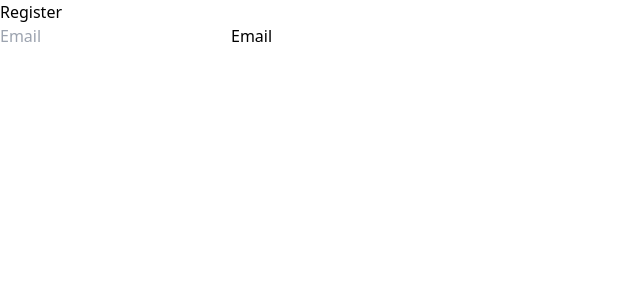
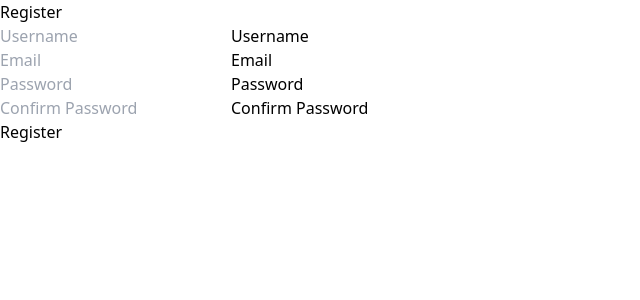
Before and after one commit to melihcanclk/oredata-assessment, a React (Vite) app in the folder oredata_frontend/: page /register in a window 1280 px wide. Shown: the top 300 px of the page, without its empty margins (0-640 px from the left). Built offline with nearby package versions, Linux system fonts and the light colour scheme.

Commit message:
imp(frontend): login and register with dto interfaces

```diff
--- a/oredata_frontend/index.html
+++ b/oredata_frontend/index.html
@@ -3,7 +3,7 @@
   <head>
     <meta charset="UTF-8" />
     <meta name="viewport" content="width=device-width, initial-scale=1.0" />
-    <title>Vite + React + TS</title>
+    <title>OREDATA Assessment</title>
   </head>
   <body>
     <div id="root"></div>
--- a/oredata_frontend/src/components/Button.tsx
+++ b/oredata_frontend/src/components/Button.tsx
@@ -1,10 +1,12 @@
-const Button = ({ label, type }: { label: string, type?: "submit" | "reset" | "button" | undefined; }) => {
+import { ButtonProps } from "../types/AuthButtonProps"
+
+const Button = ({ children, type }: ButtonProps) => {
     return (
         <button
             type={type}
             className="group relative w-full flex justify-center py-2 px-4 border border-transparent text-sm font-medium rounded-md text-white bg-indigo-600 hover:bg-indigo-700 focus:outline-none focus:ring-2 focus:ring-offset-2 focus:ring-indigo-500"
         >
-            {label}
+            {children}
         </button>
     )
 }
--- a/oredata_frontend/src/pages/auth/AuthButton.tsx
+++ b/oredata_frontend/src/pages/auth/AuthButton.tsx
@@ -1,7 +1,7 @@
 import { Button } from "../../components/Button"
-import { AuthButtonProps } from "../../types/AuthButtonProps"
+import { ButtonProps } from "../../types/AuthButtonProps"
 
-const AuthButton = ({ loading, label }: AuthButtonProps) => {
+const AuthButton = ({ loading, children }: ButtonProps) => {
 
     return (
         loading ?
@@ -11,14 +11,16 @@ const AuthButton = ({ loading, label }: AuthButtonProps) => {
                 </span>
                 <Button
                     type="submit"
-                    label="Loading..."
-                />
+                >
+                    Loading..
+                </Button>
             </>
             : (
                 <Button
                     type="submit"
-                    label={label}
-                />
+                >
+                    {children}
+                </Button>
             )
     )
 }
--- a/oredata_frontend/src/pages/auth/Login.tsx
+++ b/oredata_frontend/src/pages/auth/Login.tsx
@@ -2,6 +2,7 @@ import { FormEvent } from "react";
 import { AuthLayout } from "./AuthLayout";
 import { AuthInput } from "./AuthInput";
 import { AuthButton } from "./AuthButton";
+import { AuthLoginDTO } from "../../types/AuthLoginDTO";
 // import { useHistory } from "react-router-dom";
 
 const Login = () => {
@@ -9,7 +10,12 @@ const Login = () => {
     const handleLogin = async (e: FormEvent<HTMLFormElement>) => {
         e.preventDefault();
         const target = e.target as HTMLFormElement;
-        console.log(target.email.value, target.password.value);
+        const values = {
+            email: target.email.value,
+            password: target.password.value,
+        } as AuthLoginDTO;
+
+        console.log(values.email, values.password);
     };
 
     return (
@@ -21,7 +27,7 @@ const Login = () => {
                 <form onSubmit={handleLogin} className="py-8 text-base leading-6 space-y-4 text-gray-700 sm:text-lg sm:leading-7">
                     <AuthInput
                         label="Email"
-                        id="email"
+                        id="loginInput"
                         type="text"
                         error=""
                     />
@@ -31,7 +37,9 @@ const Login = () => {
                         type="password"
                         error=""
                     />
-                    <AuthButton loading={false} label="gfdgfd" />
+                    <AuthButton loading={false} type="submit">
+                        Login
+                    </AuthButton>
                 </form>
             </div>
         </AuthLayout>
--- a/oredata_frontend/src/pages/auth/Register.tsx
+++ b/oredata_frontend/src/pages/auth/Register.tsx
@@ -1,22 +1,62 @@
+import { FormEvent } from "react";
 import { AuthInput } from "./AuthInput";
 import { AuthLayout } from "./AuthLayout";
+import { AuthButton } from "./AuthButton";
 
 const Register = () => {
+
+    function handleSubmit(event: FormEvent<HTMLFormElement>): void {
+        event.preventDefault();
+        const target = event.target as HTMLFormElement;
+        const values = {
+            username: target.username.value as AuthRegisterDTO['username'],
+            email: target.email.value as AuthRegisterDTO['email'],
+            password: target.password.value as AuthRegisterDTO['password'],
+            confirmPassword: target.confirmPassword.value as AuthRegisterDTO['password'],
+        }
+
+        console.log('Form submitted',
+            values.username,
+            values.email,
+            values.password,
+            values.confirmPassword
+        );
+    }
 
     return (
         <AuthLayout>
             <div>
                 <h1 className="text-2xl text-center font-semibold">Register</h1>
             </div>
-            <div className="divide-y divide-gray-200">
-                <form action="">
+            <div className="divide-y divide-gray-200 space-y-4">
+                <form onSubmit={handleSubmit} className="py-8 text-base leading-6 space-y-4 text-gray-700 sm:text-lg sm:leading-7">
+                    <AuthInput
+                        label="Username"
+                        id="username"
+                        type="text"
+                        error=""
+                    />
                     <AuthInput
                         label="Email"
+                        id="email"
                         type="text"
-                        value=""
-                        onChange={() => { }}
                         error=""
                     />
+                    <AuthInput
+                        label="Password"
+                        id="password"
+                        type="password"
+                        error=""
+                    />
+                    <AuthInput
+                        label="Confirm Password"
+                        id="confirmPassword"
+                        type="password"
+                        error=""
+                    />
+                    <div className="mt-4">
+                        <AuthButton type="submit">Register</AuthButton>
+                    </div>
                 </form>
             </div>
         </AuthLayout>
--- /dev/null
+++ b/oredata_frontend/src/types/AuthLoginDTO.tsx
@@ -0,0 +1,4 @@
+export interface AuthLoginDTO {
+    email: string;
+    password: string;
+}
--- /dev/null
+++ b/oredata_frontend/src/types/AuthRegisterDTO.tsx
@@ -0,0 +1,5 @@
+interface AuthRegisterDTO {
+    email: string;
+    password: string;
+    username: string;
+}
```
Also changed, not shown: oredata_frontend/src/types/AuthButtonProps.tsx (+4 -3 lines).
